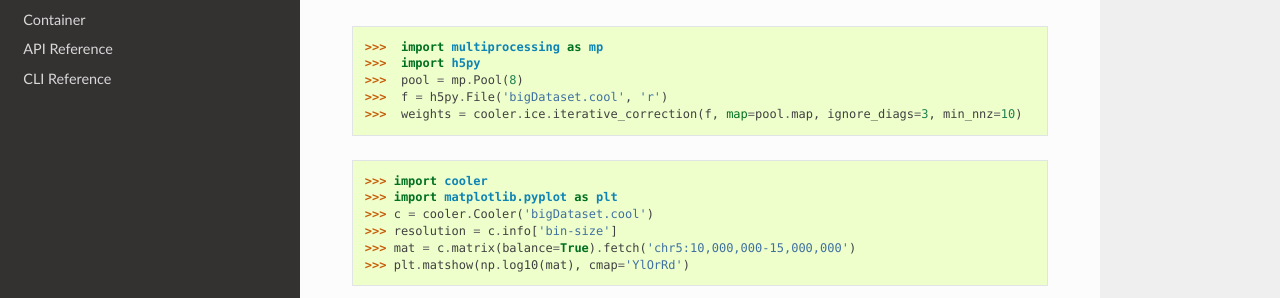
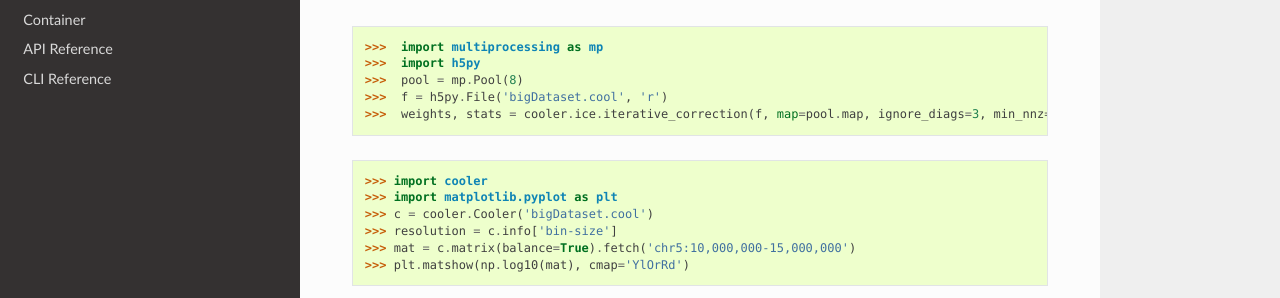
Before and after one commit to open2c/cooler, a Sphinx documentation site: the page built from docs/quickstart.rst, in a window 1280 px wide and 900 px high, scrolled down 1529 px. Shown: the part 305-603 px from the top of the window. Built offline with Sphinx 7.4.7 and the Read the Docs theme 2.0.0, drawn with Linux system fonts in a browser that asks for light colours.

Commit message:
Update docs

```diff
--- a/docs/quickstart.rst
+++ b/docs/quickstart.rst
@@ -88,7 +88,7 @@ The ``cooler`` library provides a thin wrapper over the excellent NumPy-aware `h
     >>>  import h5py
     >>>  pool = mp.Pool(8)
     >>>  f = h5py.File('bigDataset.cool', 'r')
-    >>>  weights = cooler.ice.iterative_correction(f, map=pool.map, ignore_diags=3, min_nnz=10)
+    >>>  weights, stats = cooler.ice.iterative_correction(f, map=pool.map, ignore_diags=3, min_nnz=10)
 
 ::
 
```
Also changed, not shown: README.md (+1 -1 lines).
